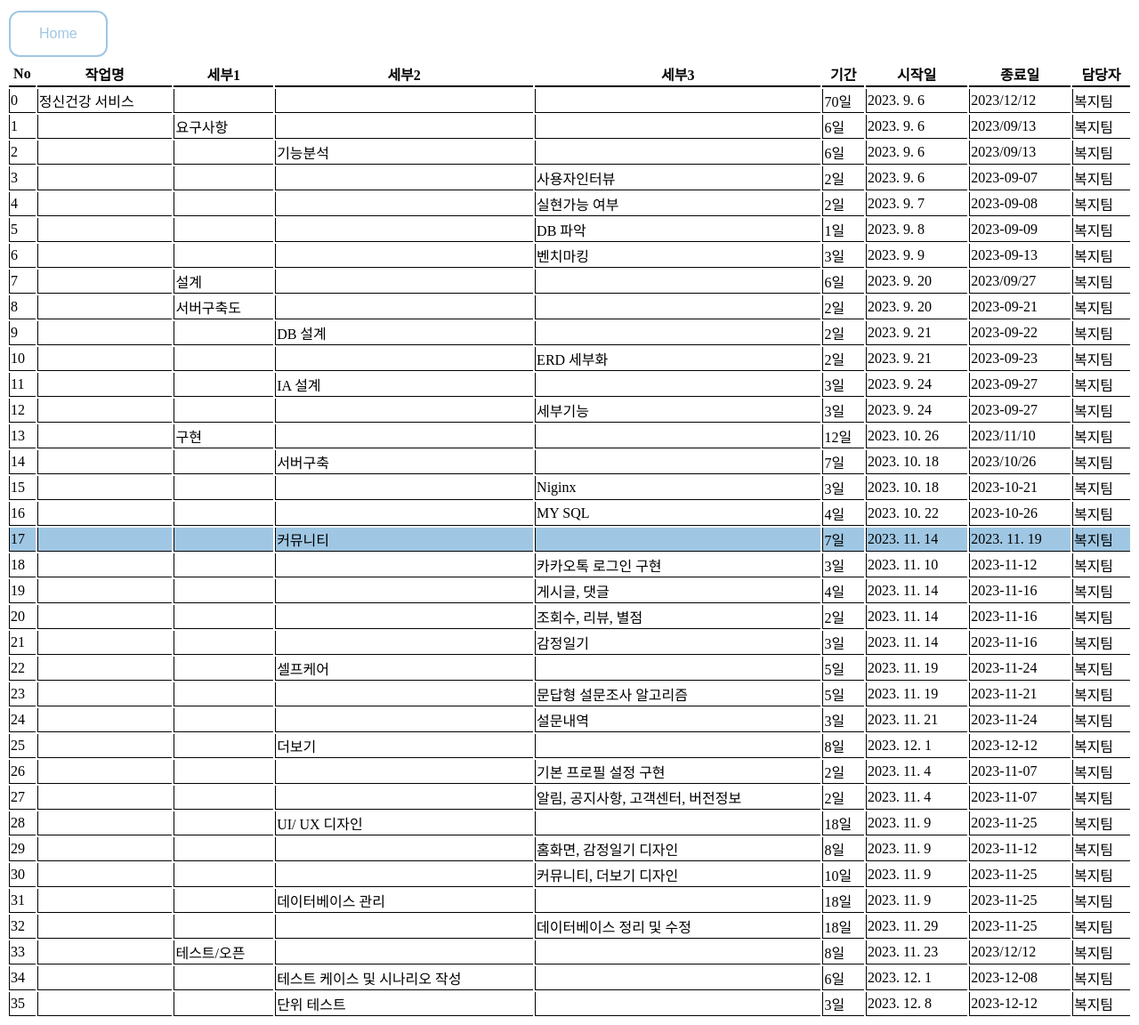
After one commit to Heee-oh/selfcare2, a Flask app: page /wbs in a window 1280 px wide. The commit adds this page. Shown: the whole page at 89% size. Run offline with Flask 2, Linux system fonts and the light colour scheme; parts of the project's set-up code (start-up, migrations or seed data) failed here and were passed over.

Commit message:
django 옮기기

```diff
--- a/config.py
+++ /dev/null
@@ -1,3 +0,0 @@
-CLIENT_ID ="7adfd4d683d3a3abab890a9602967d3a"
-CLIENT_SECRET="pA0PS6Ch3OLcT25PfBokwjFl2htojtPb"
-REDIRECT_URI ="http://localhost:5000/oauth"
--- a/src/app.py
+++ b/src/app.py
@@ -12,6 +12,11 @@ from flask_jwt_extended import (
 from config import CLIENT_ID, REDIRECT_URI
 from controller import Oauth
 from model import UserModel, UserData
+from flask import Flask
+from flask import Flask
+from routes.index import index_bp
+
+
 
 
 app = Flask(__name__)
@@ -23,10 +28,12 @@ app.config['JWT_ACCESS_TOKEN_EXPIRES'] = 30
 app.config['JWT_REFRESH_TOKEN_EXPIRES'] = 100
 jwt = JWTManager(app)
 
+app.register_blueprint(index_bp)
 
-@app.route("/")
-def index():
-    return render_template('index.html')
+
+@app.route("/login")
+def login():
+    return render_template('login.html')
 
 
 @app.route("/oauth")
@@ -51,7 +58,7 @@ def oauth_api():
     user = UserData(user)
     UserModel().upsert_user(user)
 
-    resp = make_response(render_template('index.html'))
+    resp = make_response(render_template('login.html'))
     access_token = create_access_token(identity=user.id)
     refresh_token = create_refresh_token(identity=user.id)
     resp.set_cookie("logined", "true")
--- /dev/null
+++ b/src/resource/wbs.csv
@@ -0,0 +1,37 @@
+No,작업명,세부1,세부2,세부3,기간,시작일,종료일,담당자
+0,정신건강 서비스,,,,70일,2023. 9. 6,2023/12/12,복지팀
+1,,요구사항,,,6일,2023. 9. 6,2023/09/13,복지팀
+2,,,기능분석,,6일,2023. 9. 6,2023/09/13,복지팀
+3,,,,사용자인터뷰,2일,2023. 9. 6,2023-09-07,복지팀
+4,,,,실현가능 여부,2일,2023. 9. 7,2023-09-08,복지팀
+5,,,,DB 파악,1일,2023. 9. 8,2023-09-09,복지팀
+6,,,,벤치마킹,3일,2023. 9. 9,2023-09-13,복지팀
+7,,설계,,,6일,2023. 9. 20,2023/09/27,복지팀
+8,,서버구축도,,,2일,2023. 9. 20,2023-09-21,복지팀
+9,,,DB 설계,,2일,2023. 9. 21,2023-09-22,복지팀
+10,,,,ERD 세부화,2일,2023. 9. 21,2023-09-23,복지팀
+11,,,IA 설계,,3일,2023. 9. 24,2023-09-27,복지팀
+12,,,,세부기능,3일,2023. 9. 24,2023-09-27,복지팀
+13,,구현,,,12일,2023. 10. 26,2023/11/10,복지팀
+14,,,서버구축,,7일,2023. 10. 18,2023/10/26,복지팀
+15,,,,Niginx,3일,2023. 10. 18,2023-10-21,복지팀
+16,,,,MY SQL,4일,2023. 10. 22,2023-10-26,복지팀
+17,,,커뮤니티,,7일,2023. 11. 14,2023. 11. 19,복지팀
+18,,,,카카오톡 로그인 구현,3일,2023. 11. 10,2023-11-12,복지팀
+19,,,,"게시글, 댓글",4일,2023. 11. 14,2023-11-16,복지팀
+20,,,,"조회수, 리뷰, 별점",2일,2023. 11. 14,2023-11-16,복지팀
+21,,,,감정일기,3일,2023. 11. 14,2023-11-16,복지팀
+22,,,셀프케어,,5일,2023. 11. 19,2023-11-24,복지팀
+23,,,,문답형 설문조사 알고리즘,5일,2023. 11. 19,2023-11-21,복지팀
+24,,,,설문내역,3일,2023. 11. 21,2023-11-24,복지팀
+25,,,더보기,,8일,2023. 12. 1,2023-12-12,복지팀
+26,,,,기본 프로필 설정 구현,2일,2023. 11. 4,2023-11-07,복지팀
+27,,,,"알림, 공지사항, 고객센터, 버전정보",2일,2023. 11. 4,2023-11-07,복지팀
+28,,,UI/ UX 디자인,,18일,2023. 11. 9,2023-11-25,복지팀
+29,,,,"홈화면, 감정일기 디자인",8일,2023. 11. 9,2023-11-12,복지팀
+30,,,,"커뮤니티, 더보기 디자인",10일,2023. 11. 9,2023-11-25,복지팀
+31,,,데이터베이스 관리,,18일,2023. 11. 9,2023-11-25,복지팀
+32,,,,데이터베이스 정리 및 수정,18일,2023. 11. 29,2023-11-25,복지팀
+33,,테스트/오픈,,,8일,2023. 11. 23,2023/12/12,복지팀
+34,,,테스트 케이스 및 시나리오 작성,,6일,2023. 12. 1,2023-12-08,복지팀
+35,,,단위 테스트,,3일,2023. 12. 8,2023-12-12,복지팀
--- /dev/null
+++ b/src/routes/index.py
@@ -0,0 +1,35 @@
+from flask import Blueprint, render_template, make_response, Flask
+from flask_restful import Api, Resource
+import pandas as pd
+import csv
+from html import escape
+
+app = Flask(__name__)
+
+index_bp = Blueprint('index', __name__)
+api = Api(index_bp)
+
+class Index(Resource):
+    def get(self):
+        headers = {'Content-Type': 'text/html'}
+        return make_response(render_template('index.html'), 200, headers)
+
+@index_bp.route('/wbs')
+def wbs():
+    data = pd.read_csv('resource/wbs.csv')
+    data = data.fillna('')  # Replace NaN values with an empty string
+    data_dict = data.to_dict('records')
+    return render_template('wbs.html', data=data_dict)
+
+
+api.add_resource(Index, '/')
+
+
+# api.add_resource(WBS, '/wbs')
+
+# class WBS(Resource):
+#     def get(self):
+#         df = pd.read_csv('resource/wbs.csv', encoding='cp949')  # or 'euc-kr'
+#         html = df.to_html()
+#         headers = {'Content-Type': 'text/html'}
+#         return make_response(html, 200, headers)
--- /dev/null
+++ b/src/templates/wbs.html
@@ -0,0 +1,65 @@
+<!DOCTYPE html>
+<html>
+<head>
+    <meta charset="UTF-8">
+    <title>Document</title>
+    <style>
+        table {
+            width: 100%;
+        }
+
+        table td {
+            border-bottom: 1px solid #000;
+            border-left: 1px solid #000;
+        }
+        #header {
+            font-weight: bold;
+            border-bottom: 2px solid #000;
+        }
+        .highlight {
+            background-color: rgb(159, 199, 227);
+        }
+        button {
+            background-color: white; /* White */
+            border: 2px solid rgb(159, 199, 227); /* LightPink */
+            color: rgb(159, 199, 227); /* LightPink */
+            padding: 15px 32px;
+            text-align: center;
+            text-decoration: none;
+            display: inline-block;
+            font-size: 16px;
+            margin: 4px 2px;
+            cursor: pointer;
+            border-radius: 12px;
+        }
+        </style>
+</head>
+<body>
+    <!-- url_for('index.home') index라는 블루프린트 이름과 home이라는 함수 이름 호출 -->
+    <a type="button" href="{{ url_for('index.index') }}" style="text-decoration: none;">
+        <button>Home</button>
+    </a>
+    <table>
+        <thead>
+            <tr>
+                {% for row in data %}
+                    {% if loop.first %}
+                        {% for header in row.keys() %}
+                            <th id="header">{{ header }}</th>
+                        {% endfor %}
+                    {% endif %}
+                {% endfor %}
+            </tr>
+        </thead>
+        <tbody>
+            {% for row in data %}
+                <tr class="{% if 17 in row.values() %}highlight{% endif %}">
+                    {% for value in row.values() %}
+                        <td>{{ value }}</td>
+                    {% endfor %}
+                </tr>
+            {% endfor %}
+        </tbody>
+    </table>
+</body>
+</html>
```
Also changed, not shown: src/model.py (+2 -33 lines), src/resource/wbs2.csv (added, +37 -0 lines), src/resource/wbs3.csv (added, +37 -0 lines), src/static/index.css (added, +37 -0 lines), src/templates/index.html (+8 -36 lines), src/templates/login.html (added, +33 -0 lines).
